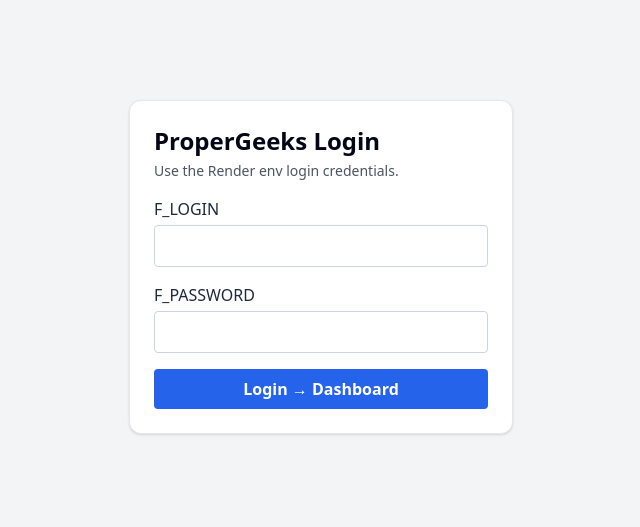
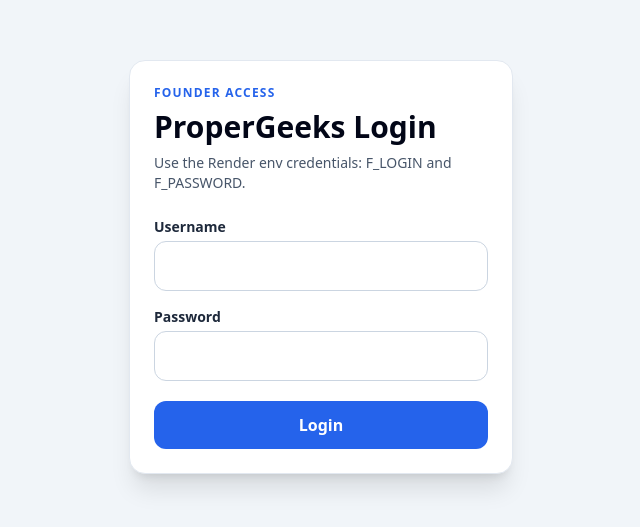
Before and after one commit to CeoSolace/geeks-not-found, a Next.js app: page /login in a window 1280 px wide. Shown: the part 133-660 px from the top of the page, without its empty margins (319-959 px from the left). Built offline with nearby package versions, Linux system fonts and the light colour scheme.

Commit message:
Rebuild login page as server form

```diff
--- a/app/login/page.js
+++ b/app/login/page.js
@@ -1,42 +1,45 @@
 export default function LoginPage({ searchParams }) {
-  const error = searchParams?.error || '';
-  const message = searchParams?.message || '';
+  const error = searchParams?.error ? String(searchParams.error) : '';
 
   return (
-    <main className="flex min-h-screen items-center justify-center bg-gray-100 px-4 text-slate-950">
-      <form method="POST" action="/api/auth/login" className="bg-white p-6 rounded-xl shadow w-full max-w-sm border border-gray-200">
-        <h1 className="text-2xl font-bold mb-1 text-slate-950">ProperGeeks Login</h1>
-        <p className="text-sm text-gray-600 mb-4">Use the Render env login credentials.</p>
+    <main className="flex min-h-screen items-center justify-center bg-slate-100 px-4 text-slate-950">
+      <form method="POST" action="/api/auth/login" className="w-full max-w-sm rounded-2xl border border-slate-200 bg-white p-6 shadow-xl">
+        <div className="mb-6">
+          <p className="text-xs font-black uppercase tracking-widest text-blue-600">Founder Access</p>
+          <h1 className="mt-2 text-3xl font-black text-slate-950">ProperGeeks Login</h1>
+          <p className="mt-2 text-sm text-slate-600">Use the Render env credentials: F_LOGIN and F_PASSWORD.</p>
+        </div>
 
-        {error && <p className="text-red-700 bg-red-50 border border-red-200 rounded p-2 mb-3 text-sm font-semibold">{decodeURIComponent(error)}</p>}
-        {message && <p className="text-blue-700 bg-blue-50 border border-blue-200 rounded p-2 mb-3 text-sm font-semibold">{decodeURIComponent(message)}</p>}
+        {error && (
+          <p className="mb-4 rounded-xl border border-red-200 bg-red-50 p-3 text-sm font-bold text-red-700">
+            {decodeURIComponent(error)}
+          </p>
+        )}
 
-        <div className="mb-4">
-          <label className="block mb-1 font-medium text-slate-800" htmlFor="username">F_LOGIN</label>
+        <label className="mb-4 block">
+          <span className="mb-1 block text-sm font-bold text-slate-800">Username</span>
           <input
-            id="username"
             name="username"
             type="text"
             autoComplete="username"
-            className="w-full border border-slate-300 rounded px-3 py-2 text-slate-950 bg-white focus:outline-none focus:ring-2 focus:ring-blue-500"
+            className="w-full rounded-xl border border-slate-300 bg-white px-3 py-3 text-slate-950 outline-none focus:ring-2 focus:ring-blue-500"
             required
           />
-        </div>
+        </label>
 
-        <div className="mb-4">
-          <label className="block mb-1 font-medium text-slate-800" htmlFor="password">F_PASSWORD</label>
+        <label className="mb-5 block">
+          <span className="mb-1 block text-sm font-bold text-slate-800">Password</span>
           <input
-            id="password"
             name="password"
             type="password"
             autoComplete="current-password"
-            className="w-full border border-slate-300 rounded px-3 py-2 text-slate-950 bg-white focus:outline-none focus:ring-2 focus:ring-blue-500"
+            className="w-full rounded-xl border border-slate-300 bg-white px-3 py-3 text-slate-950 outline-none focus:ring-2 focus:ring-blue-500"
             required
           />
-        </div>
+        </label>
 
-        <button type="submit" className="w-full bg-blue-600 text-white py-2 rounded hover:bg-blue-700 font-bold">
-          Login → Dashboard
+        <button type="submit" className="w-full rounded-xl bg-blue-600 py-3 font-black text-white hover:bg-blue-700">
+          Login
         </button>
       </form>
     </main>
```
